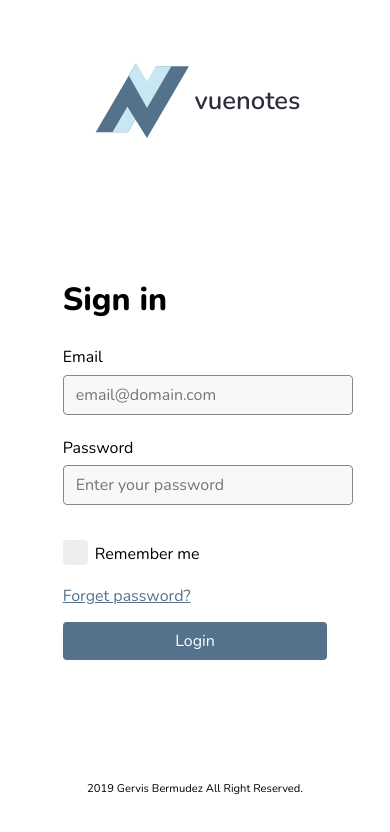
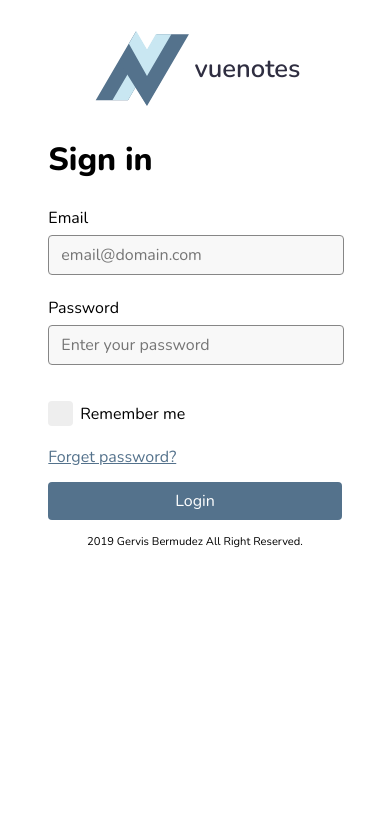
Before and after one commit to gervisbermudez/VueNotes, a Vue app: page /login in a window 390 px wide. Shown: the top 832 px of the page. Built offline with nearby package versions, Linux system fonts and the light colour scheme.

Commit message:
fix: Responsive

```diff
--- a/src/layout/LoginLayout.vue
+++ b/src/layout/LoginLayout.vue
@@ -257,7 +257,7 @@ export default {
 
   .login-form input[type="text"],
   .login-form input[type="password"] {
-    width: 100%;
+    width: calc(100% - 1.5rem);
   }
 
   .btn {
@@ -281,6 +281,11 @@ export default {
 @media screen and (max-width: 760px) {
   .container {
     grid-template-columns: 1fr;
+    align-items: start;
+  }
+
+  .form {
+    padding: 1rem 2rem;
   }
 
   .cover {
```
